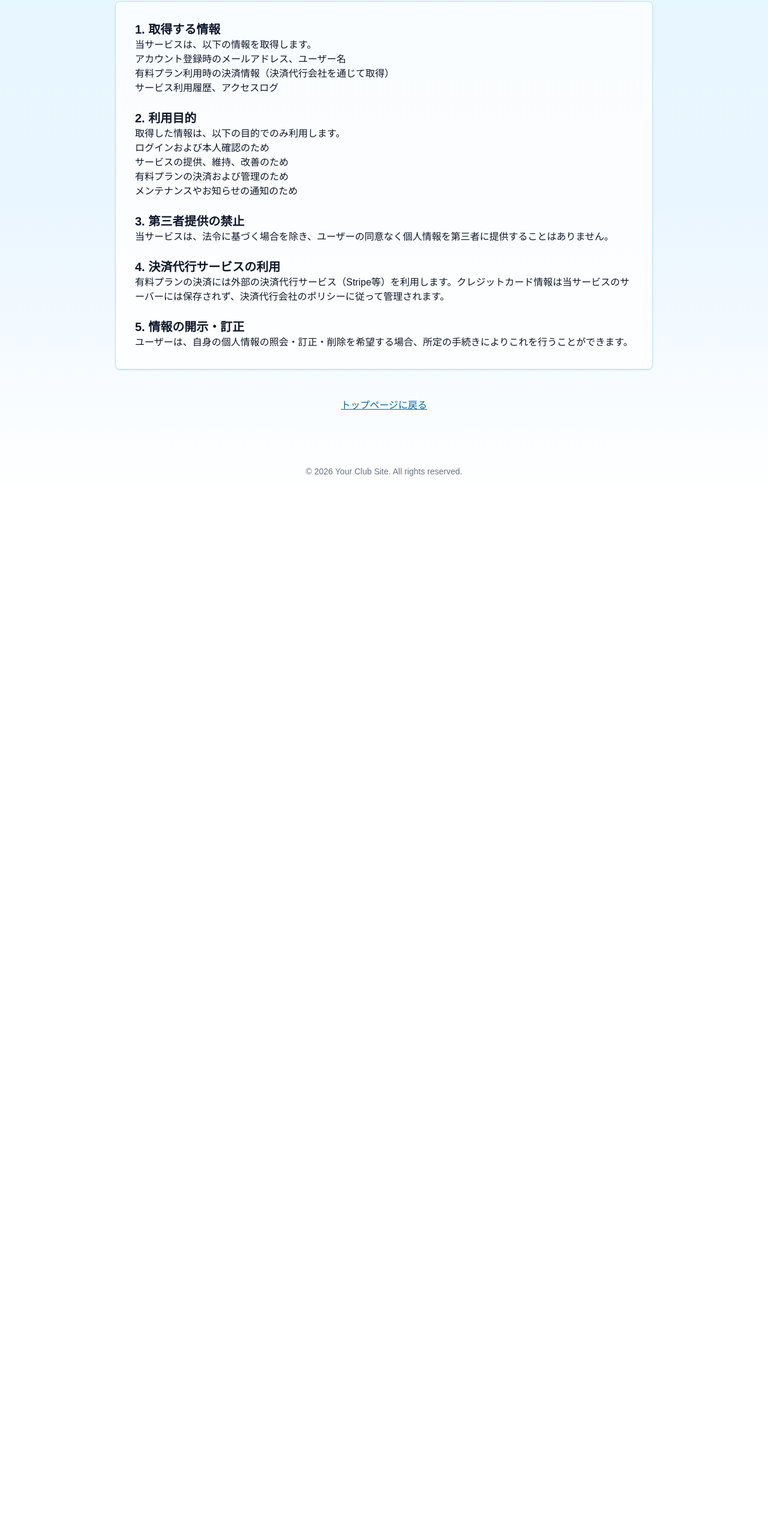
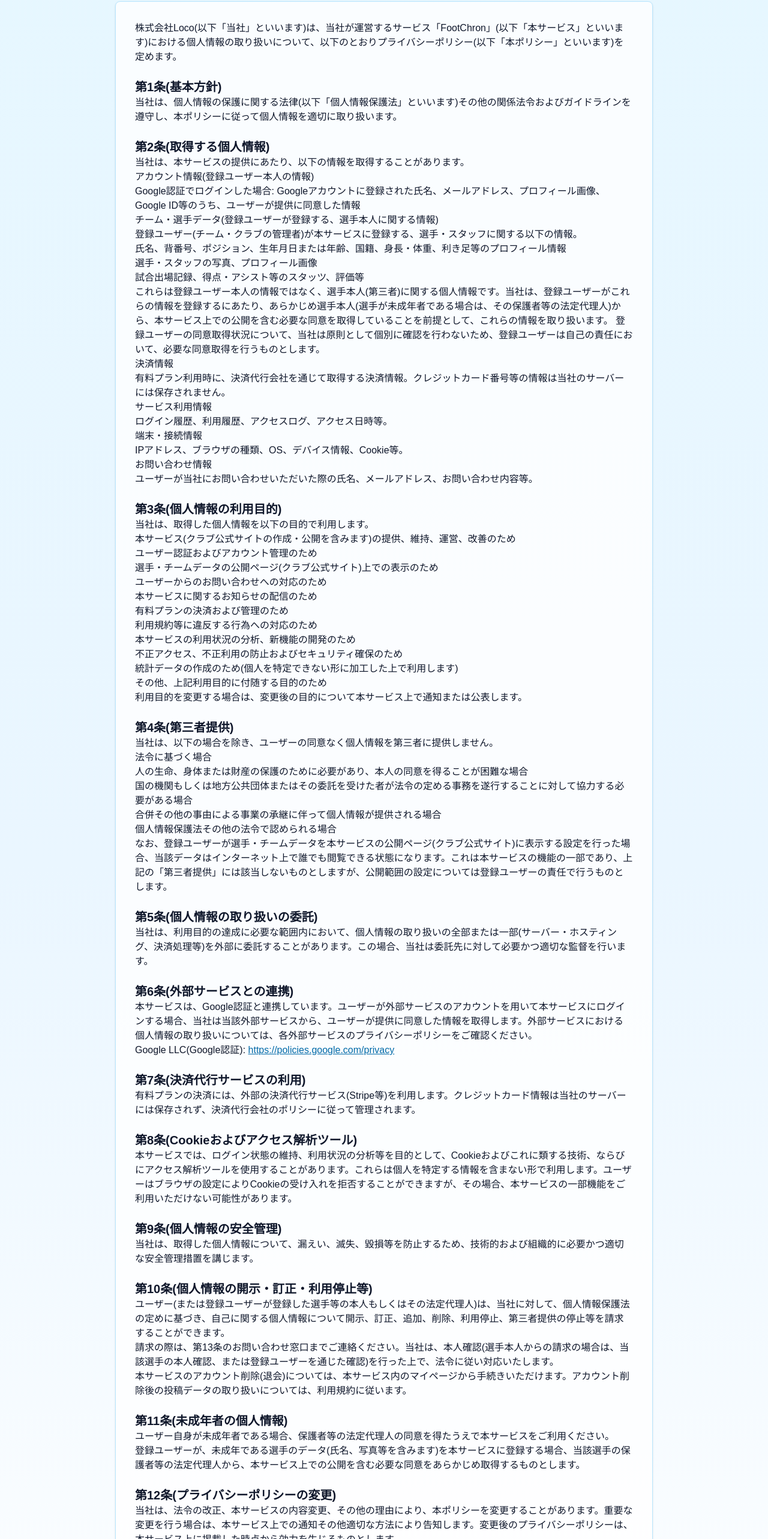
Before and after one commit to nffctaku/hpseisaku, a Next.js app: page /privacy in a window 1280 px wide. Shown: the part 134-2700 px from the top of the page at 60% size. Before the commit the page ends 954 px from the top, so only its background shows below. Built offline with nearby package versions, Linux system fonts and the light colour scheme; no server answers.

Commit message:
🚀 本番環境に向けて調整・デプロイ準備

```diff
--- a/src/app/admin/layout.tsx
+++ b/src/app/admin/layout.tsx
@@ -126,7 +126,7 @@ function AdminLayoutContent({ children }: { children: ReactNode }) {
               利用規約
             </Link>
             および
-            <Link href="/kkk/legal/プライバシーポリシー" className="font-bold text-gray-600 underline underline-offset-2 hover:text-gray-900" target="_blank" rel="noreferrer">
+            <Link href="/privacy" className="font-bold text-gray-600 underline underline-offset-2 hover:text-gray-900" target="_blank" rel="noreferrer">
               プライバシーポリシー
             </Link>
             に<br />
--- a/src/app/privacy/page.tsx
+++ b/src/app/privacy/page.tsx
@@ -6,35 +6,107 @@ const PrivacyPolicyPage = () => {
       <main className="container mx-auto px-4 py-8 md:py-16">
         <h1 className="text-3xl md:text-4xl font-bold mb-8 text-center">プライバシーポリシー</h1>
         <div className="prose max-w-4xl mx-auto bg-white/80 border border-sky-200 p-6 md:p-8 rounded-lg shadow-sm">
-          <h2 className="text-xl font-bold">1. 取得する情報</h2>
-          <p>当サービスは、以下の情報を取得します。</p>
+          <p>株式会社Loco(以下「当社」といいます)は、当社が運営するサービス「FootChron」(以下「本サービス」といいます)における個人情報の取り扱いについて、以下のとおりプライバシーポリシー(以下「本ポリシー」といいます)を定めます。</p>
+
+          <h2 className="text-xl font-bold mt-6">第1条(基本方針)</h2>
+          <p>当社は、個人情報の保護に関する法律(以下「個人情報保護法」といいます)その他の関係法令およびガイドラインを遵守し、本ポリシーに従って個人情報を適切に取り扱います。</p>
+
+          <h2 className="text-xl font-bold mt-6">第2条(取得する個人情報)</h2>
+          <p>当社は、本サービスの提供にあたり、以下の情報を取得することがあります。</p>
+          <ol>
+            <li>
+              アカウント情報(登録ユーザー本人の情報)
+              <p>Google認証でログインした場合: Googleアカウントに登録された氏名、メールアドレス、プロフィール画像、Google ID等のうち、ユーザーが提供に同意した情報</p>
+            </li>
+            <li>
+              チーム・選手データ(登録ユーザーが登録する、選手本人に関する情報)
+              <p>登録ユーザー(チーム・クラブの管理者)が本サービスに登録する、選手・スタッフに関する以下の情報。</p>
+              <ul>
+                <li>氏名、背番号、ポジション、生年月日または年齢、国籍、身長・体重、利き足等のプロフィール情報</li>
+                <li>選手・スタッフの写真、プロフィール画像</li>
+                <li>試合出場記録、得点・アシスト等のスタッツ、評価等</li>
+              </ul>
+              <p>これらは登録ユーザー本人の情報ではなく、選手本人(第三者)に関する個人情報です。当社は、登録ユーザーがこれらの情報を登録するにあたり、あらかじめ選手本人(選手が未成年者である場合は、その保護者等の法定代理人)から、本サービス上での公開を含む必要な同意を取得していることを前提として、これらの情報を取り扱います。 登録ユーザーの同意取得状況について、当社は原則として個別に確認を行わないため、登録ユーザーは自己の責任において、必要な同意取得を行うものとします。</p>
+            </li>
+            <li>決済情報<p>有料プラン利用時に、決済代行会社を通じて取得する決済情報。クレジットカード番号等の情報は当社のサーバーには保存されません。</p></li>
+            <li>サービス利用情報<p>ログイン履歴、利用履歴、アクセスログ、アクセス日時等。</p></li>
+            <li>端末・接続情報<p>IPアドレス、ブラウザの種類、OS、デバイス情報、Cookie等。</p></li>
+            <li>お問い合わせ情報<p>ユーザーが当社にお問い合わせいただいた際の氏名、メールアドレス、お問い合わせ内容等。</p></li>
+          </ol>
+
+          <h2 className="text-xl font-bold mt-6">第3条(個人情報の利用目的)</h2>
+          <p>当社は、取得した個人情報を以下の目的で利用します。</p>
           <ul>
-            <li>アカウント登録時のメールアドレス、ユーザー名</li>
-            <li>有料プラン利用時の決済情報（決済代行会社を通じて取得）</li>
-            <li>サービス利用履歴、アクセスログ</li>
+            <li>本サービス(クラブ公式サイトの作成・公開を含みます)の提供、維持、運営、改善のため</li>
+            <li>ユーザー認証およびアカウント管理のため</li>
+            <li>選手・チームデータの公開ページ(クラブ公式サイト)上での表示のため</li>
+            <li>ユーザーからのお問い合わせへの対応のため</li>
+            <li>本サービスに関するお知らせの配信のため</li>
+            <li>有料プランの決済および管理のため</li>
+            <li>利用規約等に違反する行為への対応のため</li>
+            <li>本サービスの利用状況の分析、新機能の開発のため</li>
+            <li>不正アクセス、不正利用の防止およびセキュリティ確保のため</li>
+            <li>統計データの作成のため(個人を特定できない形に加工した上で利用します)</li>
+            <li>その他、上記利用目的に付随する目的のため</li>
+          </ul>
+          <p>利用目的を変更する場合は、変更後の目的について本サービス上で通知または公表します。</p>
+
+          <h2 className="text-xl font-bold mt-6">第4条(第三者提供)</h2>
+          <p>当社は、以下の場合を除き、ユーザーの同意なく個人情報を第三者に提供しません。</p>
+          <ul>
+            <li>法令に基づく場合</li>
+            <li>人の生命、身体または財産の保護のために必要があり、本人の同意を得ることが困難な場合</li>
+            <li>国の機関もしくは地方公共団体またはその委託を受けた者が法令の定める事務を遂行することに対して協力する必要がある場合</li>
+            <li>合併その他の事由による事業の承継に伴って個人情報が提供される場合</li>
+            <li>個人情報保護法その他の法令で認められる場合</li>
+          </ul>
+          <p>なお、登録ユーザーが選手・チームデータを本サービスの公開ページ(クラブ公式サイト)に表示する設定を行った場合、当該データはインターネット上で誰でも閲覧できる状態になります。これは本サービスの機能の一部であり、上記の「第三者提供」には該当しないものとしますが、公開範囲の設定については登録ユーザーの責任で行うものとします。</p>
+
+          <h2 className="text-xl font-bold mt-6">第5条(個人情報の取り扱いの委託)</h2>
+          <p>当社は、利用目的の達成に必要な範囲内において、個人情報の取り扱いの全部または一部(サーバー・ホスティング、決済処理等)を外部に委託することがあります。この場合、当社は委託先に対して必要かつ適切な監督を行います。</p>
+
+          <h2 className="text-xl font-bold mt-6">第6条(外部サービスとの連携)</h2>
+          <p>本サービスは、Google認証と連携しています。ユーザーが外部サービスのアカウントを用いて本サービスにログインする場合、当社は当該外部サービスから、ユーザーが提供に同意した情報を取得します。外部サービスにおける個人情報の取り扱いについては、各外部サービスのプライバシーポリシーをご確認ください。</p>
+          <ul>
+            <li>
+              Google LLC(Google認証): <a href="https://policies.google.com/privacy" target="_blank" rel="noreferrer" className="text-sky-700 underline hover:text-sky-800">https://policies.google.com/privacy</a>
+            </li>
           </ul>
 
-          <h2 className="text-xl font-bold mt-6">2. 利用目的</h2>
-          <p>取得した情報は、以下の目的でのみ利用します。</p>
+          <h2 className="text-xl font-bold mt-6">第7条(決済代行サービスの利用)</h2>
+          <p>有料プランの決済には、外部の決済代行サービス(Stripe等)を利用します。クレジットカード情報は当社のサーバーには保存されず、決済代行会社のポリシーに従って管理されます。</p>
+
+          <h2 className="text-xl font-bold mt-6">第8条(Cookieおよびアクセス解析ツール)</h2>
+          <p>本サービスでは、ログイン状態の維持、利用状況の分析等を目的として、Cookieおよびこれに類する技術、ならびにアクセス解析ツールを使用することがあります。これらは個人を特定する情報を含まない形で利用します。ユーザーはブラウザの設定によりCookieの受け入れを拒否することができますが、その場合、本サービスの一部機能をご利用いただけない可能性があります。</p>
+
+          <h2 className="text-xl font-bold mt-6">第9条(個人情報の安全管理)</h2>
+          <p>当社は、取得した個人情報について、漏えい、滅失、毀損等を防止するため、技術的および組織的に必要かつ適切な安全管理措置を講じます。</p>
+
+          <h2 className="text-xl font-bold mt-6">第10条(個人情報の開示・訂正・利用停止等)</h2>
+          <ol>
+            <li>ユーザー(または登録ユーザーが登録した選手等の本人もしくはその法定代理人)は、当社に対して、個人情報保護法の定めに基づき、自己に関する個人情報について開示、訂正、追加、削除、利用停止、第三者提供の停止等を請求することができます。</li>
+            <li>請求の際は、第13条のお問い合わせ窓口までご連絡ください。当社は、本人確認(選手本人からの請求の場合は、当該選手の本人確認、または登録ユーザーを通じた確認)を行った上で、法令に従い対応いたします。</li>
+            <li>本サービスのアカウント削除(退会)については、本サービス内のマイページから手続きいただけます。アカウント削除後の投稿データの取り扱いについては、利用規約に従います。</li>
+          </ol>
+
+          <h2 className="text-xl font-bold mt-6">第11条(未成年者の個人情報)</h2>
+          <ol>
+            <li>ユーザー自身が未成年者である場合、保護者等の法定代理人の同意を得たうえで本サービスをご利用ください。</li>
+            <li>登録ユーザーが、未成年である選手のデータ(氏名、写真等を含みます)を本サービスに登録する場合、当該選手の保護者等の法定代理人から、本サービス上での公開を含む必要な同意をあらかじめ取得するものとします。</li>
+          </ol>
+
+          <h2 className="text-xl font-bold mt-6">第12条(プライバシーポリシーの変更)</h2>
+          <p>当社は、法令の改正、本サービスの内容変更、その他の理由により、本ポリシーを変更することがあります。重要な変更を行う場合は、本サービス上での通知その他適切な方法により告知します。変更後のプライバシーポリシーは、本サービス上に掲載した時点から効力を生じるものとします。</p>
+
+          <h2 className="text-xl font-bold mt-6">第13条(お問い合わせ窓口)</h2>
+          <p>本ポリシーに関するお問い合わせ、個人情報の取り扱いに関するご請求等は、以下の窓口までご連絡ください。</p>
           <ul>
-            <li>ログインおよび本人確認のため</li>
-            <li>サービスの提供、維持、改善のため</li>
-            <li>有料プランの決済および管理のため</li>
-            <li>メンテナンスやお知らせの通知のため</li>
+            <li>運営者: 株式会社Loco</li>
+            <li>所在地: 東京都中央区(番地等は特定商取引法に基づく表記ページを参照)</li>
+            <li>連絡先: (問い合わせ用メールアドレスまたはフォームURLを記載)</li>
           </ul>
 
-          <h2 className="text-xl font-bold mt-6">3. 第三者提供の禁止</h2>
-          <p>当サービスは、法令に基づく場合を除き、ユーザーの同意なく個人情報を第三者に提供することはありません。</p>
-
-          <h2 className="text-xl font-bold mt-6">4. 決済代行サービスの利用</h2>
-          <p>
-            有料プランの決済には外部の決済代行サービス（Stripe等）を利用します。クレジットカード情報は当サービスのサーバーには保存されず、決済代行会社のポリシーに従って管理されます。
-          </p>
-
-          <h2 className="text-xl font-bold mt-6">5. 情報の開示・訂正</h2>
-          <p>
-            ユーザーは、自身の個人情報の照会・訂正・削除を希望する場合、所定の手続きによりこれを行うことができます。
-          </p>
+          <p className="mt-8">改定日: 2026年7月9日</p>
         </div>
         <div className="text-center mt-12">
           <Link href="/" className="text-sky-700 hover:text-sky-800 transition-colors underline">
@@ -43,7 +115,7 @@ const PrivacyPolicyPage = () => {
         </div>
       </main>
       <footer className="p-4 md:p-6 text-center text-gray-500 text-sm">
-        <p>&copy; {new Date().getFullYear()} Your Club Site. All rights reserved.</p>
+        <p>&copy; {new Date().getFullYear()} 株式会社Loco. All rights reserved.</p>
       </footer>
     </div>
   );
```
Also changed, not shown: .devin/workflows/privacy.md (added).
